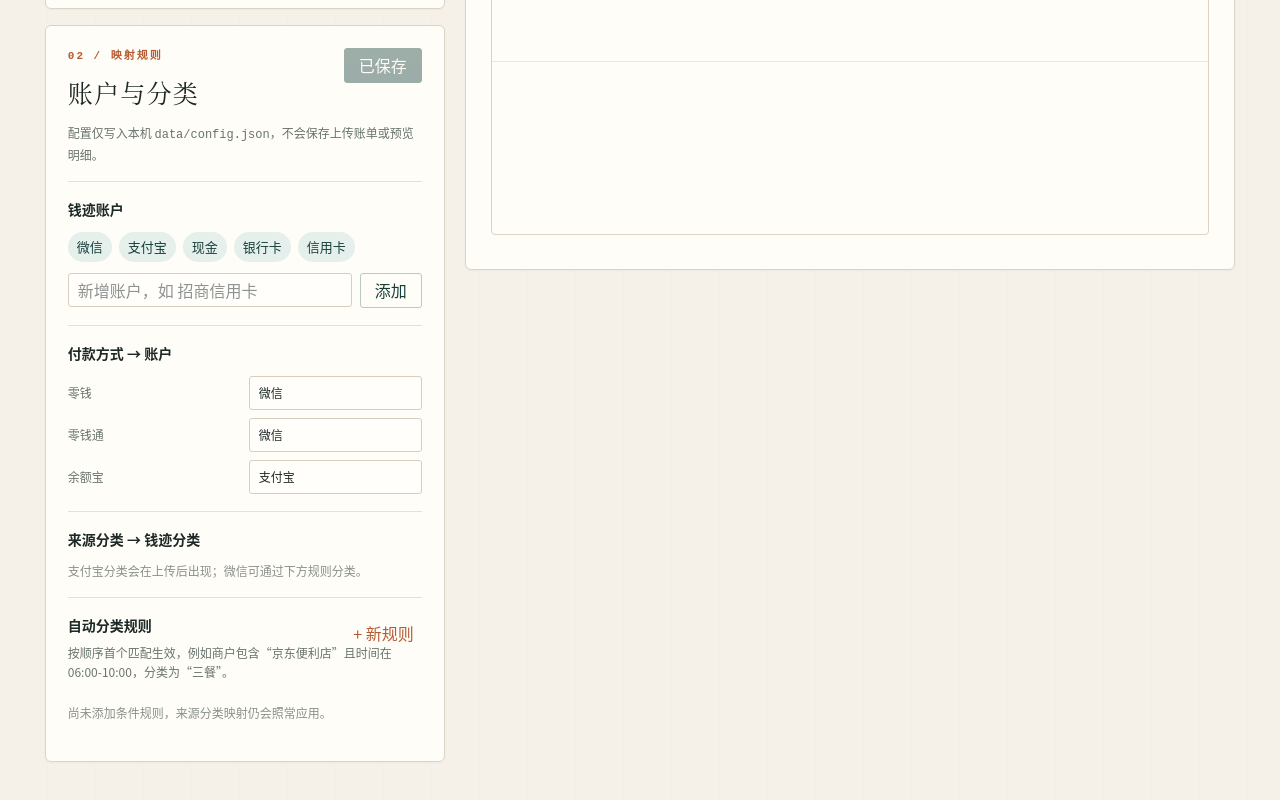
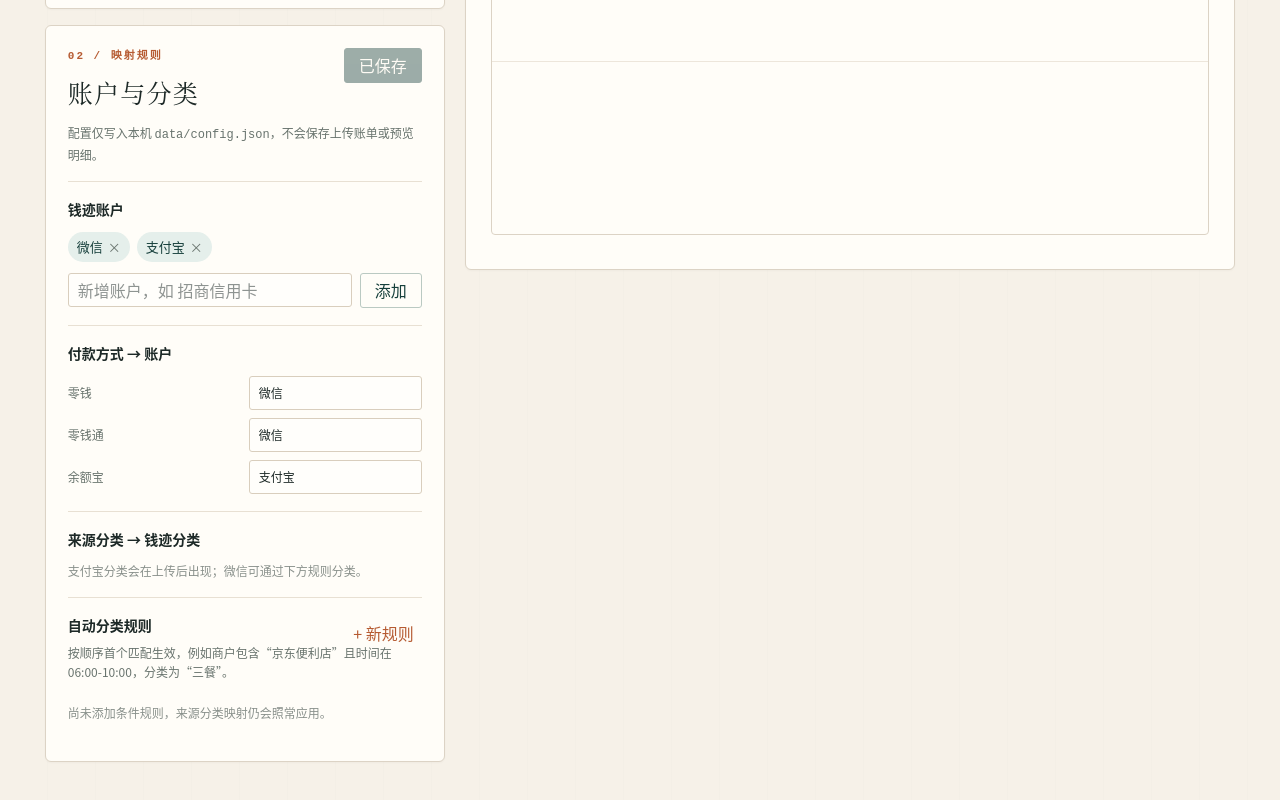
Before and after one commit to location-txl/qianji_import, a Next.js app: page / in a window 1280 px wide. Shown: the part 699-1499 px from the top of the page. Built offline with nearby package versions, Linux system fonts and the light colour scheme.

Commit message:
refactor: remove built-in common account options

```diff
--- a/src/features/import/config.ts
+++ b/src/features/import/config.ts
@@ -1,6 +1,6 @@
 import type { AppConfig, CategoryRule, SourcePlatform } from "./types";
 
-export const COMMON_ACCOUNT_OPTIONS = ["微信", "支付宝", "现金", "银行卡", "信用卡"];
+export const COMMON_ACCOUNT_OPTIONS = [];
 
 export const DEFAULT_CONFIG: AppConfig = {
   accounts: [...COMMON_ACCOUNT_OPTIONS],
```
